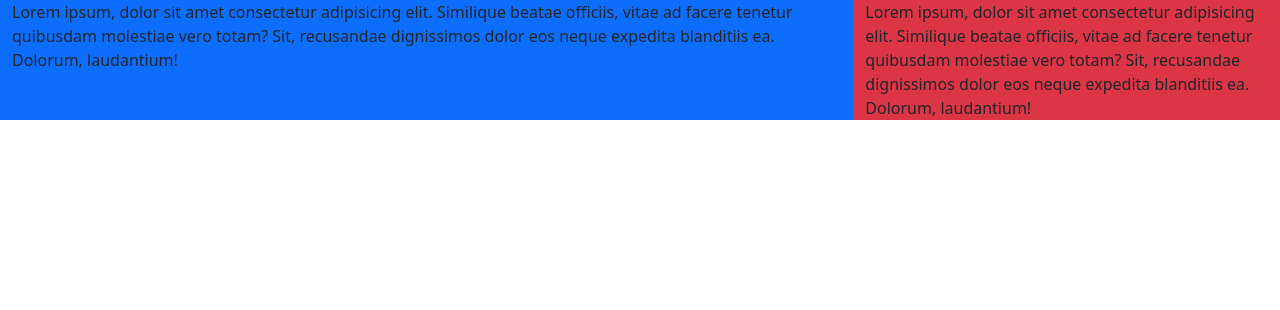
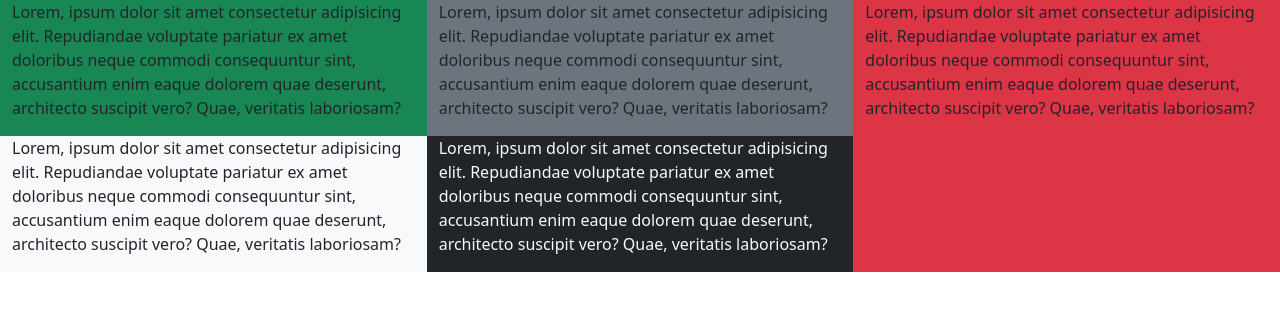
Before and after one commit to pybalt/FullStack_Dev, a plain HTML site: page projects/2/cards.html in a window 1280 px wide. Drawn offline with nearby package versions, Linux system fonts and the light colour scheme.

Commit message:
V0.15 Interior de columnas.

```diff
--- a/projects/2/cards.html
+++ b/projects/2/cards.html
@@ -20,11 +20,30 @@
 <body>
 <div class="container-fluid lg">
     <div class="row">
-        <div class="col-12 col-md-8 bg-primary"> <!-- Columnas izquierdas -->
-            Lorem ipsum, dolor sit amet consectetur adipisicing elit. Similique beatae officiis, vitae ad facere tenetur quibusdam molestiae vero totam? Sit, recusandae dignissimos dolor eos neque expedita blanditiis ea. Dolorum, laudantium!
+        <div class="col-12 col-md-8 bg-primary"> <!-- Mitad izquierda -->
+            <div class="row">
+                <div class="col-6 bg-success">
+                    <p>Lorem, ipsum dolor sit amet consectetur adipisicing elit. Repudiandae voluptate pariatur ex amet doloribus neque commodi consequuntur sint, accusantium enim eaque dolorem quae deserunt, architecto suscipit vero? Quae, veritatis laboriosam?</p>
+                </div>
+                <div class="col-6 bg-secondary">
+                    <p>Lorem, ipsum dolor sit amet consectetur adipisicing elit. Repudiandae voluptate pariatur ex amet doloribus neque commodi consequuntur sint, accusantium enim eaque dolorem quae deserunt, architecto suscipit vero? Quae, veritatis laboriosam?</p>
+                </div>
+            </div>
+            <div class="row">
+                <div class="col-6 bg-light">
+                    <p>Lorem, ipsum dolor sit amet consectetur adipisicing elit. Repudiandae voluptate pariatur ex amet doloribus neque commodi consequuntur sint, accusantium enim eaque dolorem quae deserunt, architecto suscipit vero? Quae, veritatis laboriosam?</p>
+                </div>
+                <div class="col-6 bg-dark">
+                    <p class="text-light">Lorem, ipsum dolor sit amet consectetur adipisicing elit. Repudiandae voluptate pariatur ex amet doloribus neque commodi consequuntur sint, accusantium enim eaque dolorem quae deserunt, architecto suscipit vero? Quae, veritatis laboriosam?</p>
+                </div>
+            </div>
         </div>
-        <div class="col-12 col-md-4 bg-danger"> <!-- Columnas derechas -->
-            Lorem ipsum, dolor sit amet consectetur adipisicing elit. Similique beatae officiis, vitae ad facere tenetur quibusdam molestiae vero totam? Sit, recusandae dignissimos dolor eos neque expedita blanditiis ea. Dolorum, laudantium!
+        <div class="col-12 col-md-4 bg-danger"> <!-- Mitad derecha -->
+            <div class="row">
+                <div class="col-12">
+                    <p>Lorem, ipsum dolor sit amet consectetur adipisicing elit. Repudiandae voluptate pariatur ex amet doloribus neque commodi consequuntur sint, accusantium enim eaque dolorem quae deserunt, architecto suscipit vero? Quae, veritatis laboriosam?</p>
+                </div>
+            </div>
         </div>
     </div>
 </div>
```
